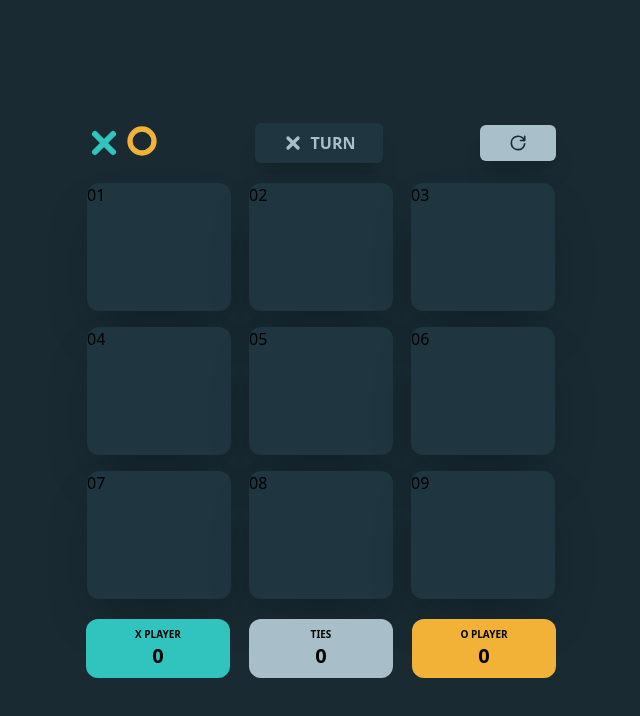
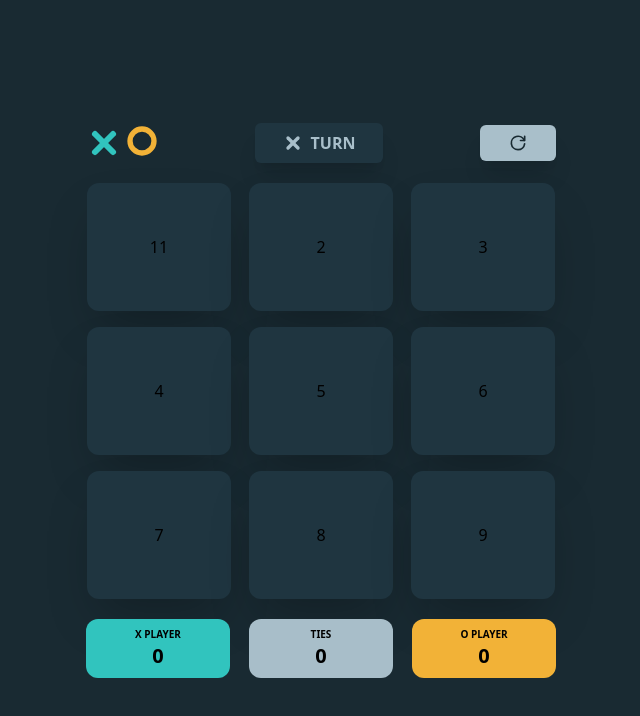
Before and after one commit to luisflr/Tic-Tac-Toe, a React (Vite) app: page / in a window 1280 px wide. Shown: the top 716 px of the page, without its empty margins (319-959 px from the left). Built offline with nearby package versions, Linux system fonts and the light colour scheme.

Commit message:
add new component gametable

```diff
--- a/src/App.tsx
+++ b/src/App.tsx
@@ -1,8 +1,9 @@
 import Footer from './components/Footer/Footer'
+import GameTable from './components/GameTable/GameTable'
 import Header from './components/Header/Header'
 
 function App() {
-
+  const arrayTest = ['11','2','3','4','5','6','7','8','9']
   return (
     <>
       <main className='bg-[#192A32] h-screen w-screen grid place-content-center'>
@@ -11,15 +12,8 @@ function App() {
             wrapperClassName='mb-5'
           />
           <div className="grid grid-cols-3 gap-4 w-full mb-5">
-            <div className='m-auto w-36 h-32 rounded-xl shadow-2xl bg-[#1F3540]'>01</div>
-            <div className='m-auto w-36 h-32 rounded-xl shadow-2xl bg-[#1F3540]'>02</div>
-            <div className='m-auto w-36 h-32 rounded-xl shadow-2xl bg-[#1F3540]'>03</div>
-            <div className='m-auto w-36 h-32 rounded-xl shadow-2xl bg-[#1F3540]'>04</div>
-            <div className='m-auto w-36 h-32 rounded-xl shadow-2xl bg-[#1F3540]'>05</div>
-            <div className='m-auto w-36 h-32 rounded-xl shadow-2xl bg-[#1F3540]'>06</div>
-            <div className='m-auto w-36 h-32 rounded-xl shadow-2xl bg-[#1F3540]'>07</div>
-            <div className='m-auto w-36 h-32 rounded-xl shadow-2xl bg-[#1F3540]'>08</div>
-            <div className='m-auto w-36 h-32 rounded-xl shadow-2xl bg-[#1F3540]'>09</div>
+            {arrayTest.map(item =>
+              <GameTable>{item}</GameTable>)}
           </div>
           <Footer />
         </section>
--- a/src/components/GameTable/GameTable.tsx
+++ b/src/components/GameTable/GameTable.tsx
@@ -1,8 +1,10 @@
-import React from 'react'
+import { ReactNode } from 'react'
 
-function GameTable() {
+function GameTable({ children }: { children: ReactNode }) {
   return (
-    <div>GameTable</div>
+    <div className='m-auto w-36 h-32 rounded-xl shadow-2xl flex items-center justify-center bg-[#1F3540]'>
+      {children}
+    </div>
   )
 }
 
```
